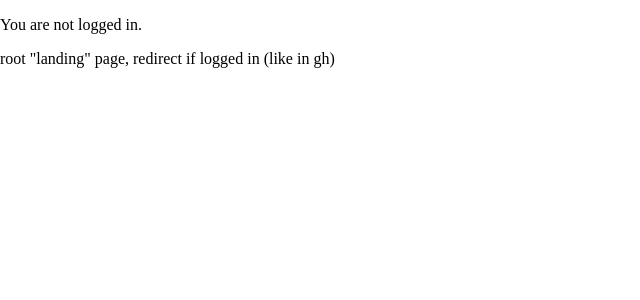
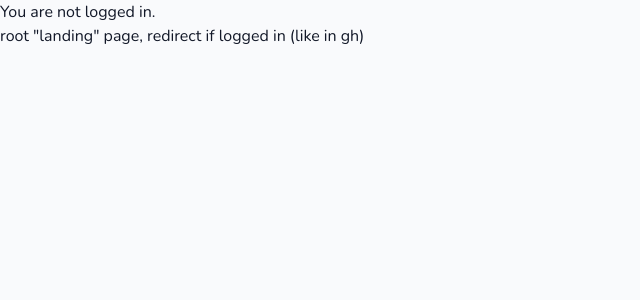
Before and after one commit to Sc222/skb-lab-inside-net, a React app in the folder Web/: page / in a window 1280 px wide. Shown: the top 300 px of the page, without its empty margins (0-640 px from the left). Built offline with nearby package versions, Linux system fonts and the light colour scheme.

Commit message:
Setup MUI with custom theme

```diff
--- a/Web/public/index.html
+++ b/Web/public/index.html
@@ -4,6 +4,13 @@
         <meta charset="utf-8" />
         <meta name="viewport" content="width=device-width, initial-scale=1, shrink-to-fit=no" />
         <meta name="theme-color" content="#000000" />
+        <link rel="preconnect" href="https://fonts.googleapis.com" />
+        <link rel="preconnect" href="https://fonts.gstatic.com" crossorigin />
+        <link
+            href="https://fonts.googleapis.com/css2?family=Nunito:wght@200;300;400;500;600;700;800;900&display=swap"
+            rel="stylesheet"
+        />
+        <link rel="stylesheet" href="https://fonts.googleapis.com/css?family=Roboto:300,400,500,700&display=optional" />
         <title>Inside Net</title>
     </head>
     <body>
--- a/Web/src/app.tsx
+++ b/Web/src/app.tsx
@@ -15,6 +15,8 @@
 import { NotFoundDefaultRedirection } from "./Components/notFoundDefaultRedirection";
 import { LoggedOutOnlyPageRestriction } from "./Components/PageRestrictions/loggedOutOnlyPageRestriction";
 import { PersonalPageRestriction } from "./Components/PageRestrictions/personalPageRestriction";
+import { CssBaseline, ThemeProvider } from "@mui/material";
+import { appTheme } from "./appTheme";
 
 //todo debug view, remove later
 const AuthStatus: React.FunctionComponent = () => {
@@ -59,6 +61,8 @@
 
   public render(): JSX.Element {
     return (
+      <ThemeProvider theme={appTheme}>
+        <CssBaseline />
         <AuthContextProvider>
           <AuthStatus />
           <Routes>
@@ -118,6 +122,7 @@
             <Route path={"*"} element={<NotFoundDefaultRedirection />} />
           </Routes>
         </AuthContextProvider>
+      </ThemeProvider>
     );
   }
 }
--- /dev/null
+++ b/Web/src/appTheme.ts
@@ -0,0 +1,300 @@
+import { createTheme, Theme } from "@mui/material";
+
+export const appTheme: Theme = createTheme({
+    breakpoints: {
+        values: {
+            xs: 0,
+            sm: 600,
+            md: 1000,
+            lg: 1200,
+            xl: 1920,
+        },
+    },
+    components: {
+        MuiButton: {
+            defaultProps: {
+                disableElevation: true,
+            },
+            styleOverrides: {
+                root: {
+                    textTransform: "none",
+                },
+                sizeSmall: {
+                    padding: "6px 16px",
+                },
+                sizeMedium: {
+                    padding: "8px 20px",
+                },
+                sizeLarge: {
+                    padding: "11px 24px",
+                },
+                textSizeSmall: {
+                    padding: "7px 12px",
+                },
+                textSizeMedium: {
+                    padding: "9px 16px",
+                },
+                textSizeLarge: {
+                    padding: "12px 16px",
+                },
+            },
+        },
+        MuiButtonBase: {
+            defaultProps: {
+                disableRipple: true,
+            },
+        },
+        MuiCardContent: {
+            styleOverrides: {
+                root: {
+                    padding: "32px 24px",
+                    "&:last-child": {
+                        paddingBottom: "32px",
+                    },
+                },
+            },
+        },
+        MuiCardHeader: {
+            defaultProps: {
+                titleTypographyProps: {
+                    variant: "h6",
+                },
+                subheaderTypographyProps: {
+                    variant: "body2",
+                },
+            },
+            styleOverrides: {
+                root: {
+                    padding: "32px 24px",
+                },
+            },
+        },
+        MuiCssBaseline: {
+            styleOverrides: {
+                "*": {
+                    boxSizing: "border-box",
+                    margin: 0,
+                    padding: 0,
+                },
+                html: {
+                    MozOsxFontSmoothing: "grayscale",
+                    WebkitFontSmoothing: "antialiased",
+                    display: "flex",
+                    flexDirection: "column",
+                    minHeight: "100%",
+                    width: "100%",
+                },
+                body: {
+                    display: "flex",
+                    flex: "1 1 auto",
+                    flexDirection: "column",
+                    minHeight: "100%",
+                    width: "100%",
+                },
+                "#__next": {
+                    display: "flex",
+                    flex: "1 1 auto",
+                    flexDirection: "column",
+                    height: "100%",
+                    width: "100%",
+                },
+            },
+        },
+        MuiOutlinedInput: {
+            styleOverrides: {
+                notchedOutline: {
+                    borderColor: "#E6E8F0",
+                },
+            },
+        },
+        MuiTableHead: {
+            styleOverrides: {
+                root: {
+                    backgroundColor: "#F3F4F6",
+                    ".MuiTableCell-root": {
+                        color: "#374151",
+                    },
+                    borderBottom: "none",
+                    "& .MuiTableCell-root": {
+                        borderBottom: "none",
+                        fontSize: "12px",
+                        fontWeight: 600,
+                        lineHeight: 1,
+                        letterSpacing: 0.5,
+                        textTransform: "uppercase",
+                    },
+                    "& .MuiTableCell-paddingCheckbox": {
+                        paddingTop: 4,
+                        paddingBottom: 4,
+                    },
+                },
+            },
+        },
+    },
+    palette: {
+        /*      neutral: {
+            100: "#F3F4F6",
+            200: "#E5E7EB",
+            300: "#D1D5DB",
+            400: "#9CA3AF",
+            500: "#6B7280",
+            600: "#4B5563",
+            700: "#374151",
+            800: "#1F2937",
+            900: "#111827",
+        },*/
+        action: {
+            active: "#6B7280",
+            focus: "rgba(55, 65, 81, 0.12)",
+            hover: "rgba(55, 65, 81, 0.04)",
+            selected: "rgba(55, 65, 81, 0.08)",
+            disabledBackground: "rgba(55, 65, 81, 0.12)",
+            disabled: "rgba(55, 65, 81, 0.26)",
+        },
+        background: {
+            default: "#F9FAFC",
+            paper: "#FFFFFF",
+        },
+        divider: "#E6E8F0",
+        primary: {
+            main: "#5048E5",
+            light: "#828DF8",
+            dark: "#3832A0",
+            contrastText: "#FFFFFF",
+        },
+        secondary: {
+            main: "#10B981",
+            light: "#3FC79A",
+            dark: "#0B815A",
+            contrastText: "#FFFFFF",
+        },
+        success: {
+            main: "#14B8A6",
+            light: "#43C6B7",
+            dark: "#0E8074",
+            contrastText: "#FFFFFF",
+        },
+        info: {
+            main: "#2196F3",
+            light: "#64B6F7",
+            dark: "#0B79D0",
+            contrastText: "#FFFFFF",
+        },
+        warning: {
+            main: "#FFB020",
+            light: "#FFBF4C",
+            dark: "#B27B16",
+            contrastText: "#FFFFFF",
+        },
+        error: {
+            main: "#D14343",
+            light: "#DA6868",
+            dark: "#922E2E",
+            contrastText: "#FFFFFF",
+        },
+        text: {
+            primary: "#121828",
+            secondary: "#65748B",
+            disabled: "rgba(55, 65, 81, 0.48)",
+        },
+    },
+    shape: {
+        borderRadius: 8,
+    },
+    shadows: [
+        "none",
+        "0px 1px 1px rgba(100, 116, 139, 0.06), 0px 1px 2px rgba(100, 116, 139, 0.1)",
+        "0px 1px 2px rgba(100, 116, 139, 0.12)",
+        "0px 1px 4px rgba(100, 116, 139, 0.12)",
+        "0px 1px 5px rgba(100, 116, 139, 0.12)",
+        "0px 1px 6px rgba(100, 116, 139, 0.12)",
+        "0px 2px 6px rgba(100, 116, 139, 0.12)",
+        "0px 3px 6px rgba(100, 116, 139, 0.12)",
+        "0px 2px 4px rgba(31, 41, 55, 0.06), 0px 4px 6px rgba(100, 116, 139, 0.12)",
+        "0px 5px 12px rgba(100, 116, 139, 0.12)",
+        "0px 5px 14px rgba(100, 116, 139, 0.12)",
+        "0px 5px 15px rgba(100, 116, 139, 0.12)",
+        "0px 6px 15px rgba(100, 116, 139, 0.12)",
+        "0px 7px 15px rgba(100, 116, 139, 0.12)",
+        "0px 8px 15px rgba(100, 116, 139, 0.12)",
+        "0px 9px 15px rgba(100, 116, 139, 0.12)",
+        "0px 10px 15px rgba(100, 116, 139, 0.12)",
+        "0px 12px 22px -8px rgba(100, 116, 139, 0.25)",
+        "0px 13px 22px -8px rgba(100, 116, 139, 0.25)",
+        "0px 14px 24px -8px rgba(100, 116, 139, 0.25)",
+        "0px 10px 10px rgba(31, 41, 55, 0.04), 0px 20px 25px rgba(31, 41, 55, 0.1)",
+        "0px 25px 50px rgba(100, 116, 139, 0.25)",
+        "0px 25px 50px rgba(100, 116, 139, 0.25)",
+        "0px 25px 50px rgba(100, 116, 139, 0.25)",
+        "0px 25px 50px rgba(100, 116, 139, 0.25)",
+    ],
+    typography: {
+        button: {
+            fontWeight: 600,
+        },
+        fontFamily:
+            '"Nunito", "Roboto", -apple-system, BlinkMacSystemFont, "Segoe UI", Helvetica, Arial, sans-serif, "Apple Color Emoji", "Segoe UI Emoji"',
+        body1: {
+            fontSize: "1rem",
+            fontWeight: 400,
+            lineHeight: 1.5,
+        },
+        body2: {
+            fontSize: "0.875rem",
+            fontWeight: 400,
+            lineHeight: 1.57,
+        },
+        subtitle1: {
+            fontSize: "1rem",
+            fontWeight: 500,
+            lineHeight: 1.75,
+        },
+        subtitle2: {
+            fontSize: "0.875rem",
+            fontWeight: 500,
+            lineHeight: 1.57,
+        },
+        overline: {
+            fontSize: "0.75rem",
+            fontWeight: 600,
+            letterSpacing: "0.5px",
+            lineHeight: 2.5,
+            textTransform: "uppercase",
+        },
+        caption: {
+            fontSize: "0.75rem",
+            fontWeight: 400,
+            lineHeight: 1.66,
+        },
+        h1: {
+            fontWeight: 700,
+            fontSize: "3.5rem",
+            lineHeight: 1.375,
+        },
+        h2: {
+            fontWeight: 700,
+            fontSize: "3rem",
+            lineHeight: 1.375,
+        },
+        h3: {
+            fontWeight: 700,
+            fontSize: "2.25rem",
+            lineHeight: 1.375,
+        },
+        h4: {
+            fontWeight: 700,
+            fontSize: "2rem",
+            lineHeight: 1.375,
+        },
+        h5: {
+            fontWeight: 600,
+            fontSize: "1.5rem",
+            lineHeight: 1.375,
+        },
+        h6: {
+            fontWeight: 600,
+            fontSize: "1.125rem",
+            lineHeight: 1.375,
+        },
+    },
+});
```
Lines whose indentation alone changed are shown as unchanged.
